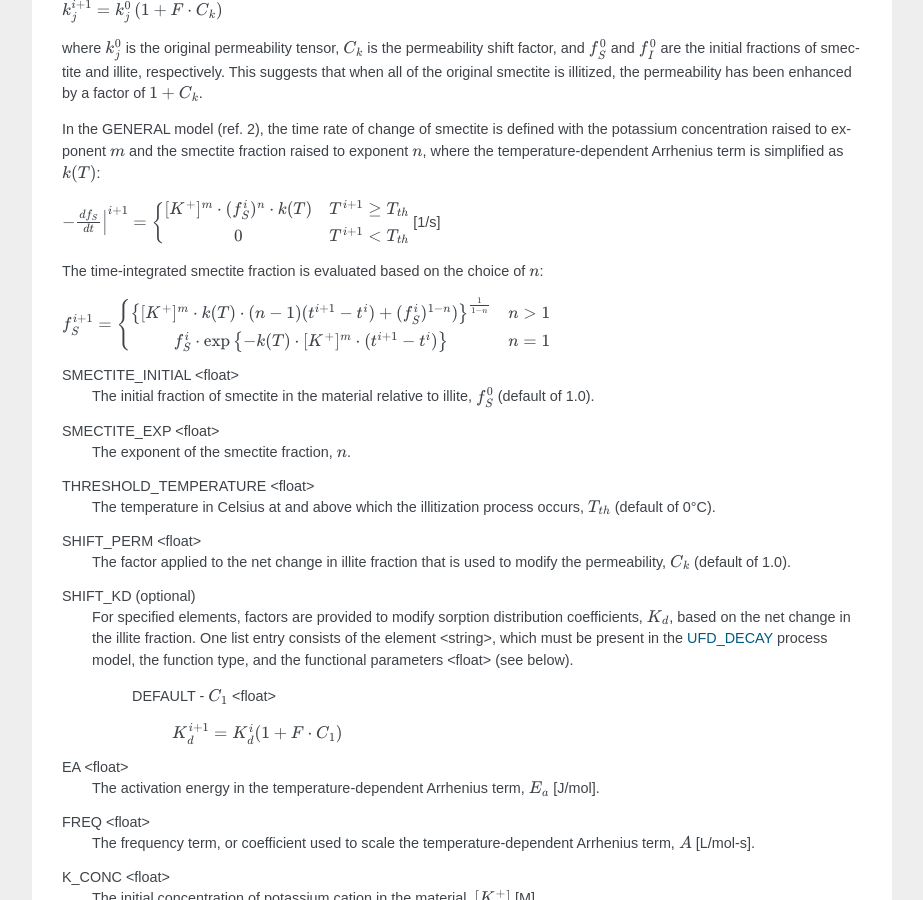
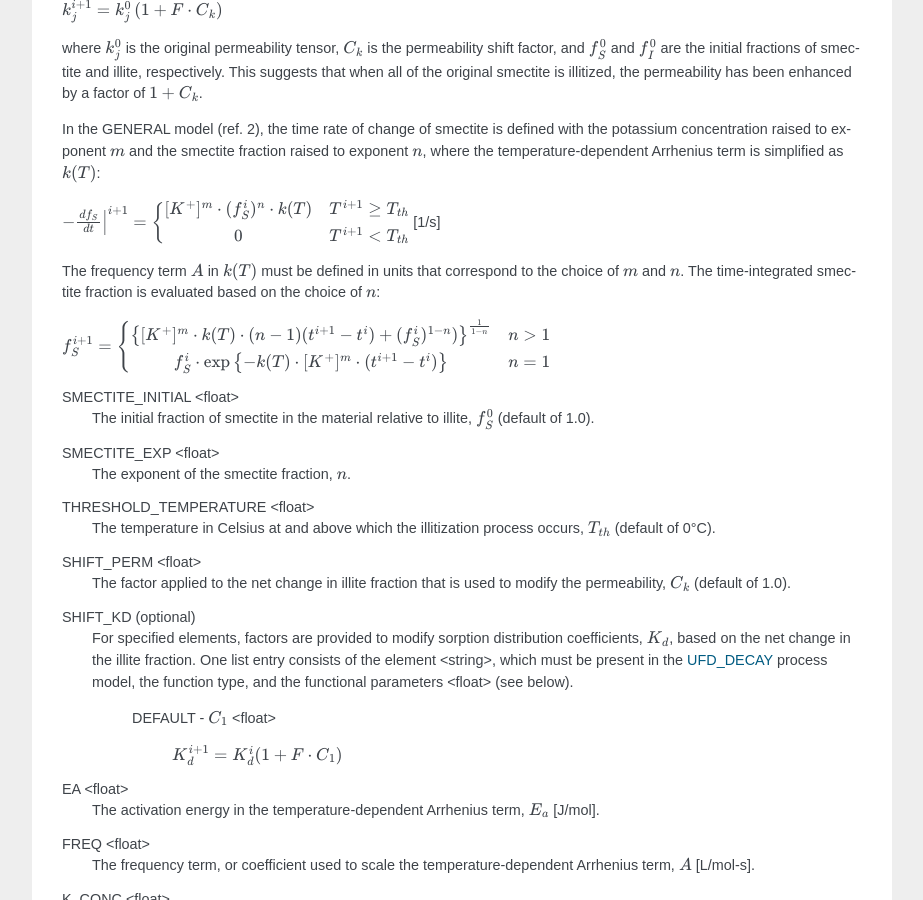
Before and after one commit to Miracloon/pflotran-documentation, a Sphinx documentation site: the page built from source/user_guide/cards/subsurface/illitization.rst, in a window 1280 px wide and 900 px high, scrolled down 1395 px. Shown: the whole window, without its empty margins (318-1241 px from the left). Built offline with Sphinx 7.4.7, drawn with Linux system fonts in a browser that asks for light colours; some of the changed text lies outside the part shown.

Commit message:
Clarified definition of frequency term in the GENERAL model.

```diff
--- a/source/user_guide/cards/subsurface/illitization.rst
+++ b/source/user_guide/cards/subsurface/illitization.rst
@@ -73,7 +73,7 @@ In the GENERAL model (ref. 2), the time rate of change of smectite is defined wi
 
 :math:`\left.-\frac{df_{S}}{dt}\right|^{i+1}=\left\{{\begin{array}{cc} [K^{+}]^{m}\cdot (f_{S}^{i})^{n}\cdot k(T) & T^{i+1}\geq T_{th} \\ 0 & T^{i+1}<T_{th} \\ \end{array} } \right.` [1/s]
 
-The time-integrated smectite fraction is evaluated based on the choice of :math:`n`:
+The frequency term :math:`A` in :math:`k(T)` must be defined in units that correspond to the choice of :math:`m` and :math:`n`. The time-integrated smectite fraction is evaluated based on the choice of :math:`n`:
 
 :math:`f_{S}^{i+1}=\left\{{\begin{array}{cc} \left\{[K^{+}]^{m}\cdot k(T)\cdot (n-1)(t^{i+1}-t^{i})+(f_{S}^{i})^{1-n}) \right\}^{\frac{1}{1-n}} & n>1 \\ f_{S}^{i}\cdot \exp{\left\{-k(T)\cdot[K^{+}]^{m}\cdot(t^{i+1}-t^{i})\right\}} & n=1 \\ \end{array} } \right.`
 
@@ -159,7 +159,7 @@ Material with illitization model named "ilt_bentonite"
       SMECTITE_INITIAL      0.95000d+0
       SHIFT_PERM            1.00000d+3
       SHIFT_KD
-        Cs  DEFAULT  1.05320d+0
+        Cs  DEFAULT  1.05320d+0 # Cs must be listed in UFD Decay
       /
     END
     TEST
```
